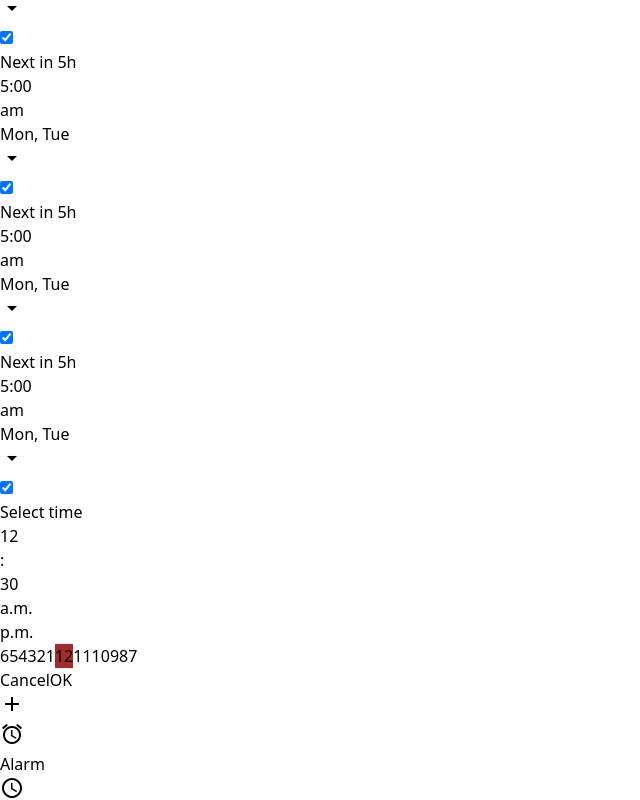
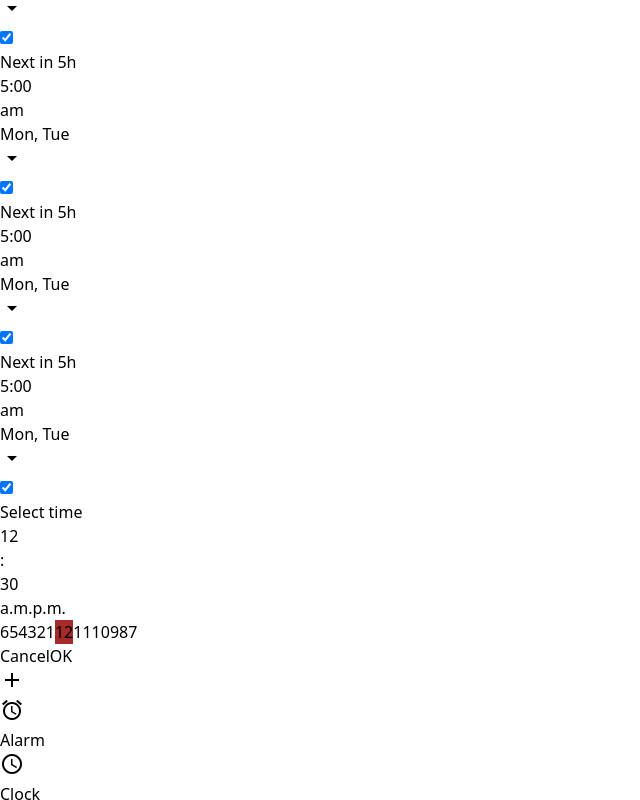
Before and after one commit to sinan-q/clock-web-app, a React (Vite) app: page /alarm in a window 1280 px wide. Both pictures are taken after a click on the button "add". Shown: the part 382-1182 px from the top of the page, without its empty margins (0-640 px from the left). Built offline with nearby package versions, Linux system fonts and the light colour scheme; the HTML template or start-up script is replaced by a standard one; what @material-tailwind/html would draw is missing.

Commit message:
am pmm button onClick

```diff
--- a/src/components/Alarm.jsx
+++ b/src/components/Alarm.jsx
@@ -93,6 +93,8 @@ const TimePicker = ({onCancel, onClick}) => {
     const [isHour, setIsHour] = useState(true)
     const [hour, sethour] = useState(12)
     const [minute, setminute] = useState(30)
+    const [isAm, setIsAm] = useState(true)
+
 
 
     useEffect(() => {
@@ -114,8 +116,8 @@ const TimePicker = ({onCancel, onClick}) => {
                 <div className="text-4xl py-2 w-fit" >:</div>
                 <button onClick={() => {setIsHour(false)}} className={`text-4xl me-2 px-3 py-2 border w-fit rounded-xl ${ !isHour &&'bg-gray-700'}`}  >{minute}</button>
                 <div className="">
-                    <div className="border rounded-t-md text-xs border-black p-1.5">a.m.</div>
-                    <div className="border rounded-b-md text-xs border-black p-1.5">p.m.</div>
+                    <button onClick={() => {setIsAm(true)}} className={`border rounded-t-md text-xs border-black p-1.5 ${isAm && 'bg-green-400 text-white'} `}>a.m.</button>
+                    <button onClick={() => {setIsAm(false)}} className={`border rounded-b-md text-xs border-black p-1.5 ${!isAm && 'bg-green-400 text-white'}`}>p.m.</button>
 
                 </div>
             </div>
```
